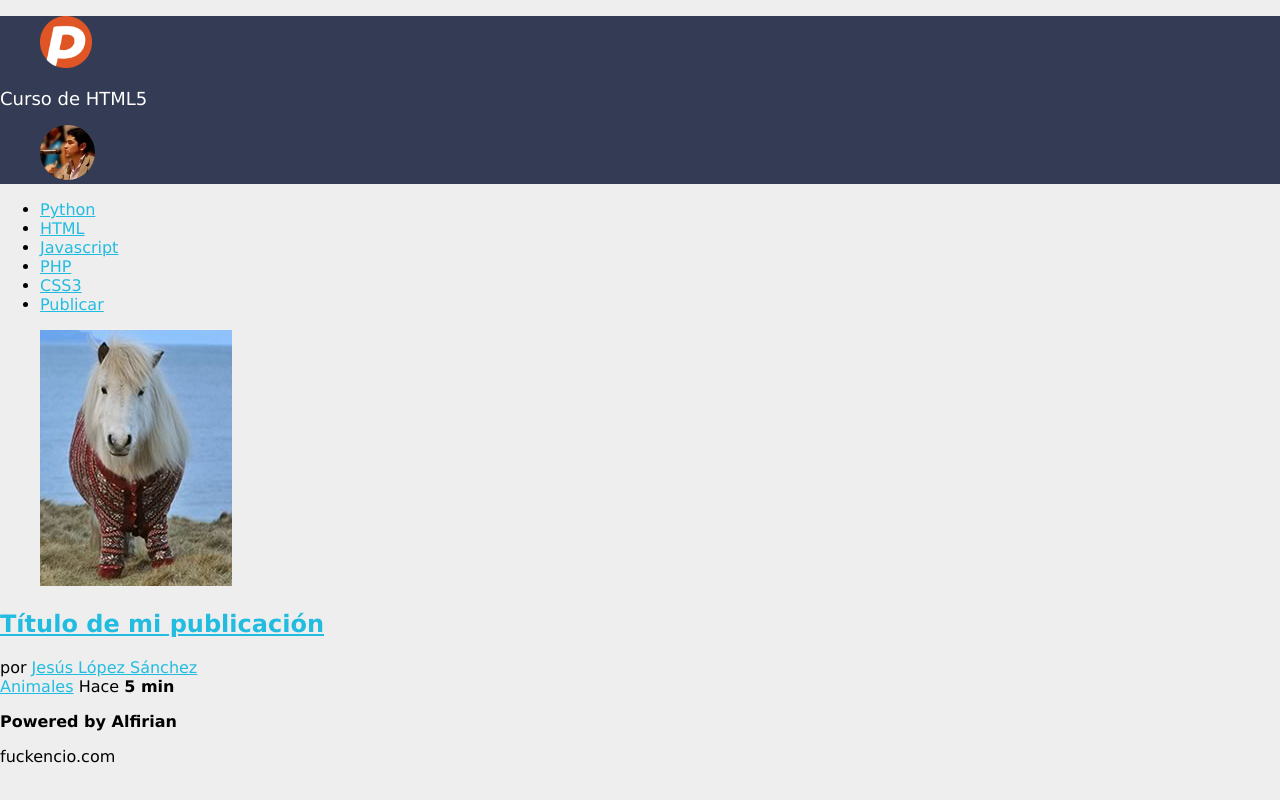
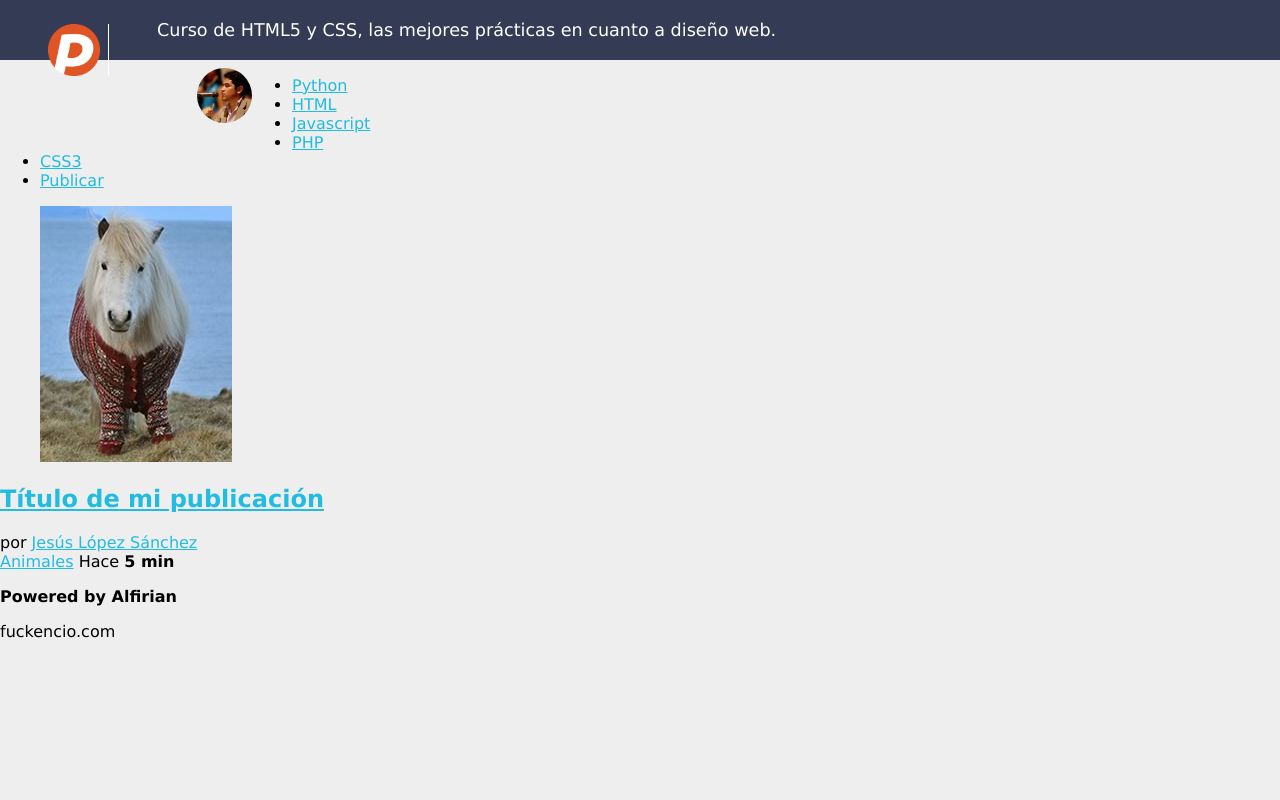
Before and after one commit to Alfirian/html, a plain HTML site: page index.html in a window 1280 px wide. Drawn offline with Linux system fonts and the light colour scheme.

Commit message:
Estilo con Ems
Se ha quitado la parte de los pixeles y se han remplazado por los ems,
ya que esto permitirá que un cambio en la fuente principal haga que
redimensione todo el estilo automáticamente.

```diff
--- a/estilos.css
+++ b/estilos.css
@@ -12,10 +12,15 @@ header
 {
 	background: #343B54;
 	color: #FFF;
+	padding: 0.5em;
+}
+header figure
+{
+	float:left;
 }
 header h1
 {
-	font-size: 18px;
+	font-size: 1.1em;
 	font-weight: normal;
 }
 header #avatar img
@@ -25,5 +30,8 @@ header #avatar img
 }
 header #logo img
 {
+	border-right: 1px solid #FFF;
+	margin-right: 0.5em;
+	padding-right: 0.5em;
 	width: 52px;
 }
--- a/index.html
+++ b/index.html
@@ -13,7 +13,7 @@
 			<figure id="logo">
 				<img src="img/logo.png" alt="Or: 160x160 / ut: 80x80" title="Or: 160x160 / ut: 80x80">
 			</figure>
-			<h1>Curso de HTML5</h1>
+			<h1>Curso de HTML5 y CSS, las mejores prácticas en cuanto a diseño web.</h1>
 			<figure id="avatar">
 				<img src="img/avatar.jpg" alt="or: 100x100" />
 			</figure>
```
